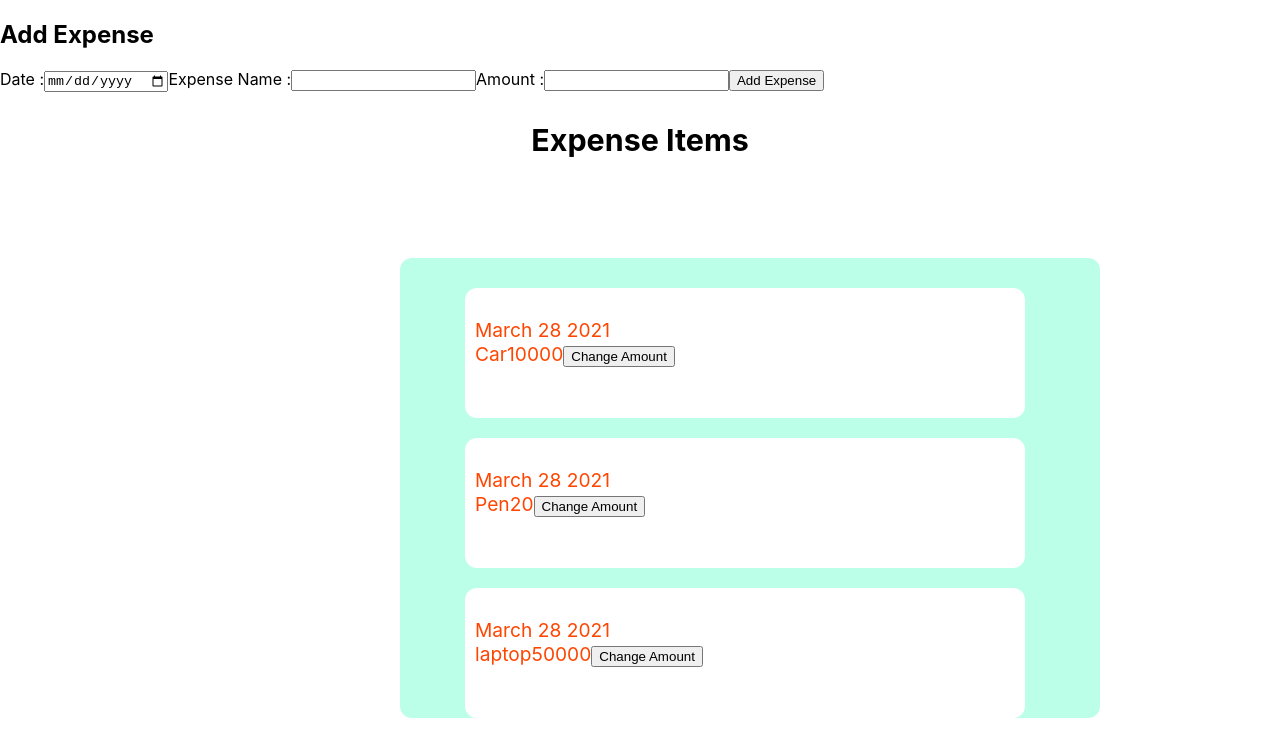
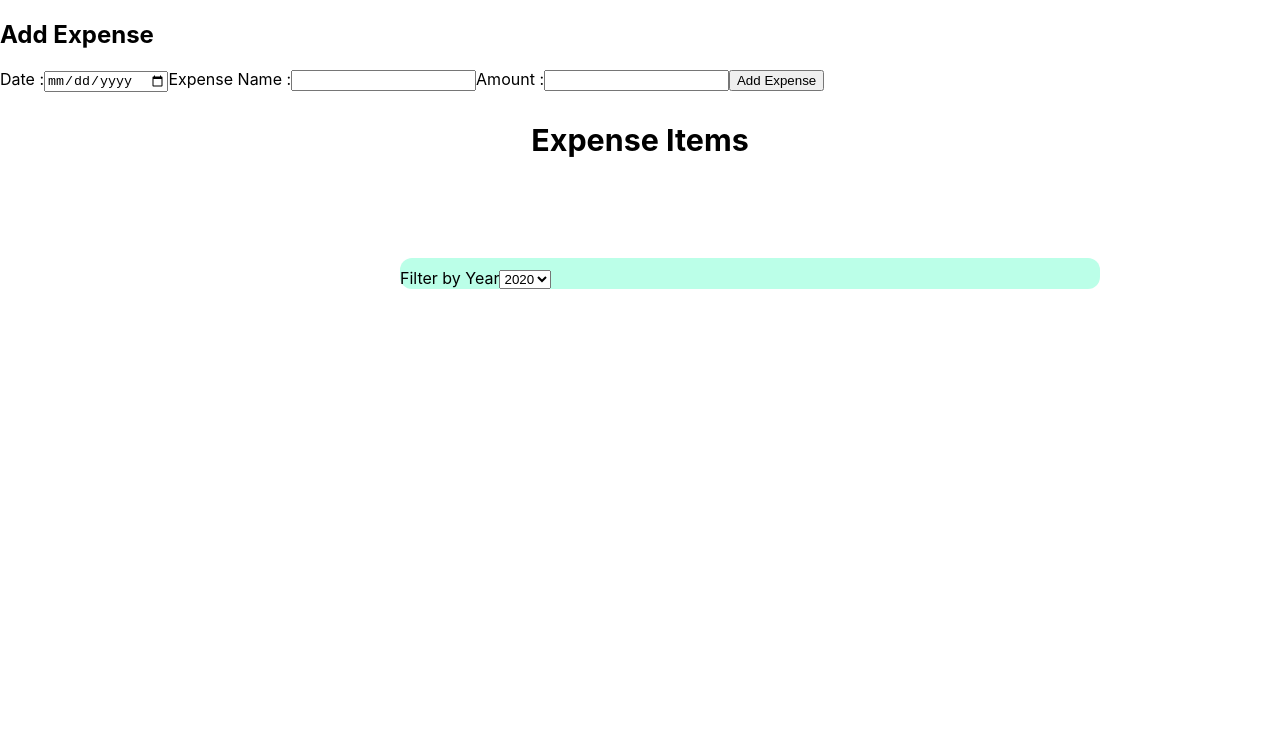
Before and after one commit to sagarikamohanty2000/react-first-app, a React (Create React App) app: page / in a window 1280 px wide. Shown: the top 756 px of the page. Built offline with nearby package versions, Linux system fonts and the light colour scheme.

Commit message:
filterYear_functioning

```diff
--- /dev/null
+++ b/src/components/Expenses/ExpenseFilter.js
@@ -0,0 +1,26 @@
+
+
+const ExpenseFilter = (props) => {
+
+    const  dropDownChangeHandler = (event) => {
+
+        props.onChangeFilter(event.target.value);
+        console.log(event.target.value);
+
+    }
+    return(
+        <div className="filter_expense">
+           <div className="filter_expense_controler">
+             <label>Filter by Year</label>
+             <select value = {props.selected} onChange = {dropDownChangeHandler}>
+             <option value='2022'>2022</option>
+             <option value='2021'>2021</option>
+             <option value='2020'>2020</option>
+             <option value='2019'>2019</option>
+             </select>
+           </div>
+        </div>
+    )
+}
+
+export default ExpenseFilter;
--- a/src/components/Expenses/ExpenseItem.js
+++ b/src/components/Expenses/ExpenseItem.js
@@ -1,12 +1,28 @@
 import "./ExpenseItem.css";
-
+import React,{useState} from 'react';
 import ExpenseDetails from "./ExpenseDetails";
 import Card from "../UI/Card";
+import ExpenseFilter from "./ExpenseFilter";
 
 const ExpenseItem = (data) => {
+
+  const [filterYear,setFilter] = useState('2020');
+
+  const filterChangeHandler = selectYear => {
+    setFilter(selectYear);
+  }
+
+  const checkFilterExpense = (expense) => {
+    if(expense.date.getFullYear().toString() === filterYear)
+    return expense
+  }
+  const filterExpense = data.items.filter(checkFilterExpense);
+
+
   return (
     <div>
-      {data.items.map((expense) => (
+      <ExpenseFilter selected={filterYear} onChangeFilter={filterChangeHandler}/>
+      {filterExpense.map((expense) => (
         <Card className="expense-item"  key={expense.id}>
 
           <ExpenseDetails
```
